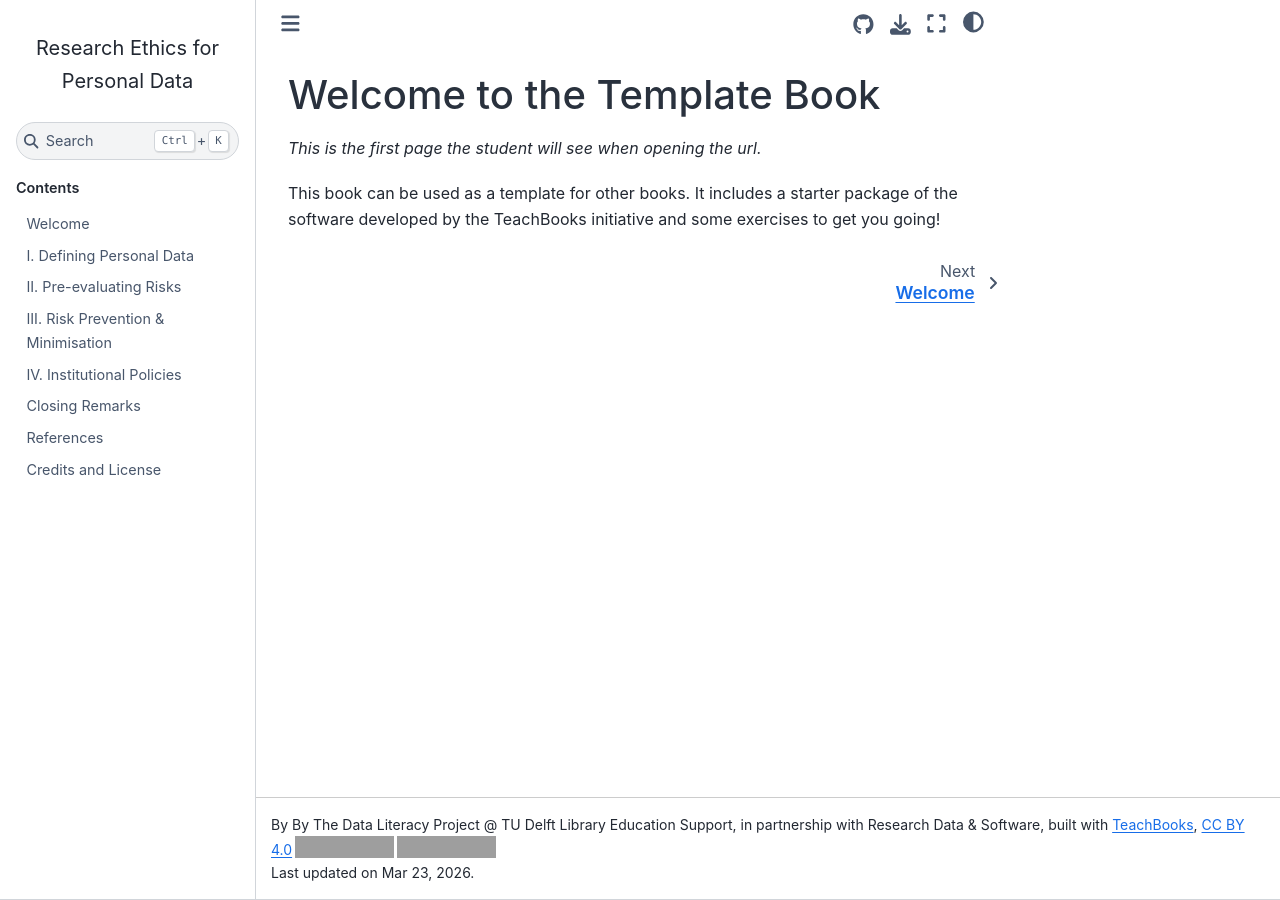
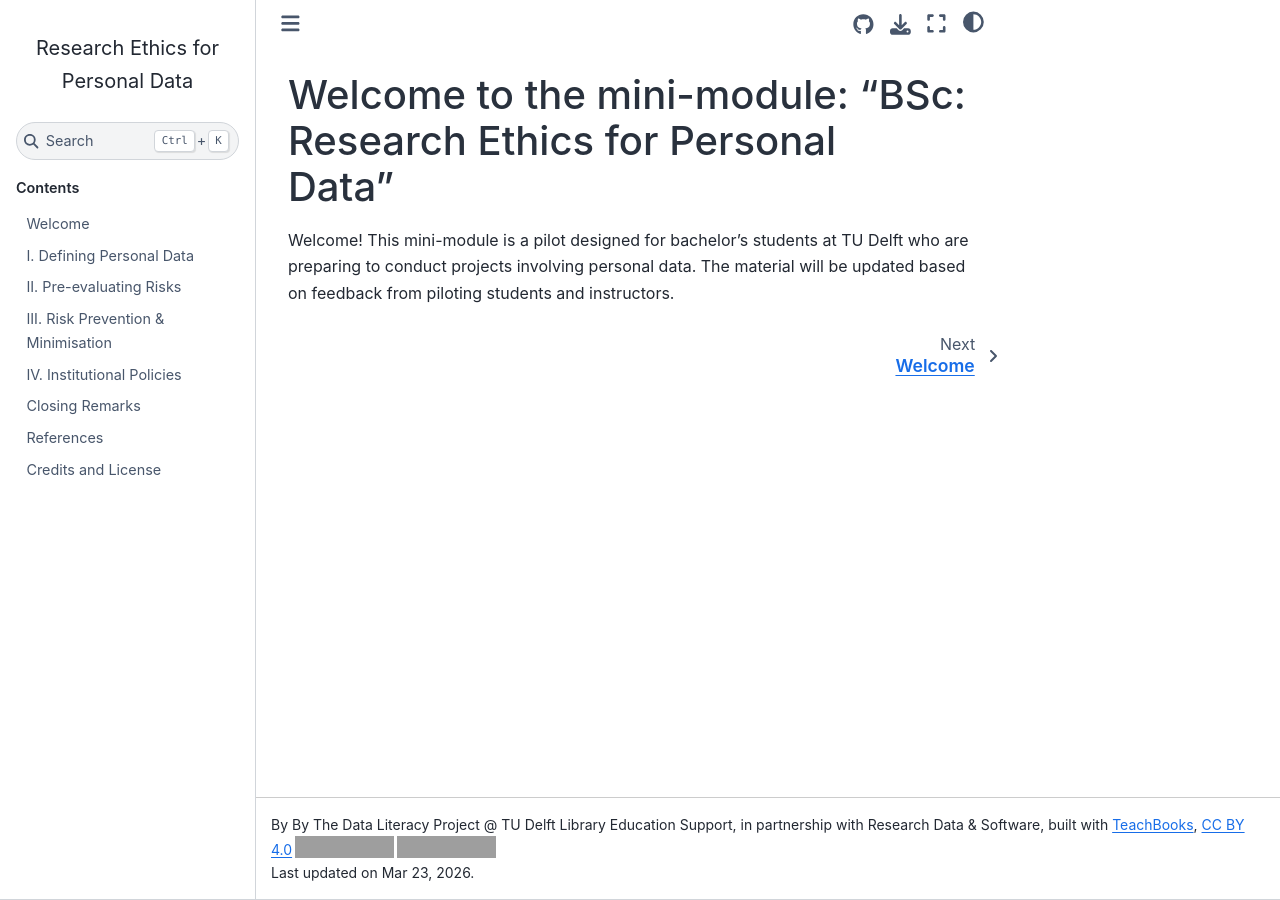
Before and after one commit to tu-delft-library/BSc_Research_Ethics_for_Personal_Data, a Jupyter Book: the page built from book/intro.md, in a window 1280 px wide. Built offline with Jupyter Book 1.0.4 settings and Sphinx 7.4.7 and the Sphinx Book theme 1.1.4, drawn with Linux system fonts in a browser that asks for light colours; comment, search, counter and statistics services are not loaded; grey boxes are pictures that could not be loaded.

Commit message:
loaded text into Welcome page

```diff
--- a/book/intro.md
+++ b/book/intro.md
@@ -1,6 +1,4 @@
 (intro)=
-# Welcome to the Template Book
+# Welcome to the mini-module: "BSc: Research Ethics for Personal Data"
 
-_This is the first page the student will see when opening the url._
-
-This book can be used as a template for other books. It includes a starter package of the software developed by the TeachBooks initiative and some exercises to get you going!
+Welcome! This mini-module is a pilot designed for bachelor’s students at TU Delft who are preparing to conduct projects involving personal data. The material will be updated based on feedback from piloting students and instructors.
```
